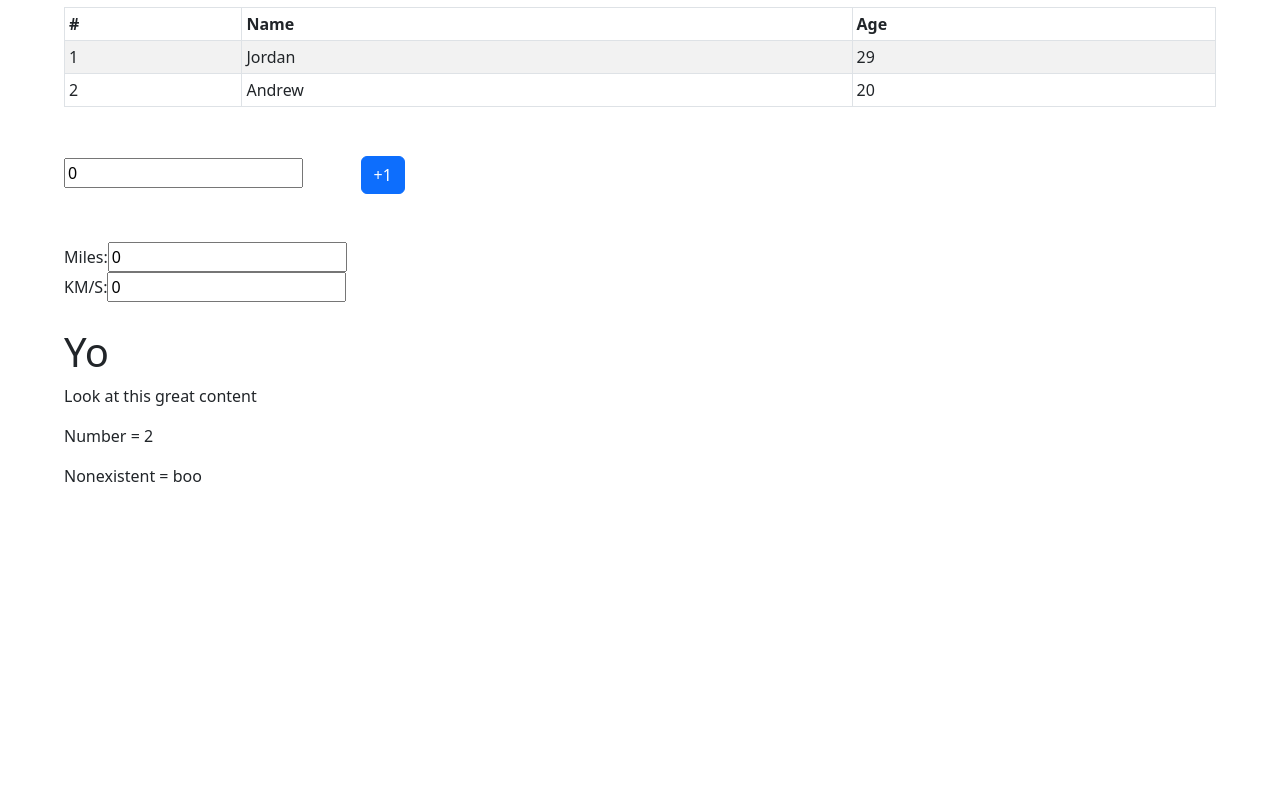
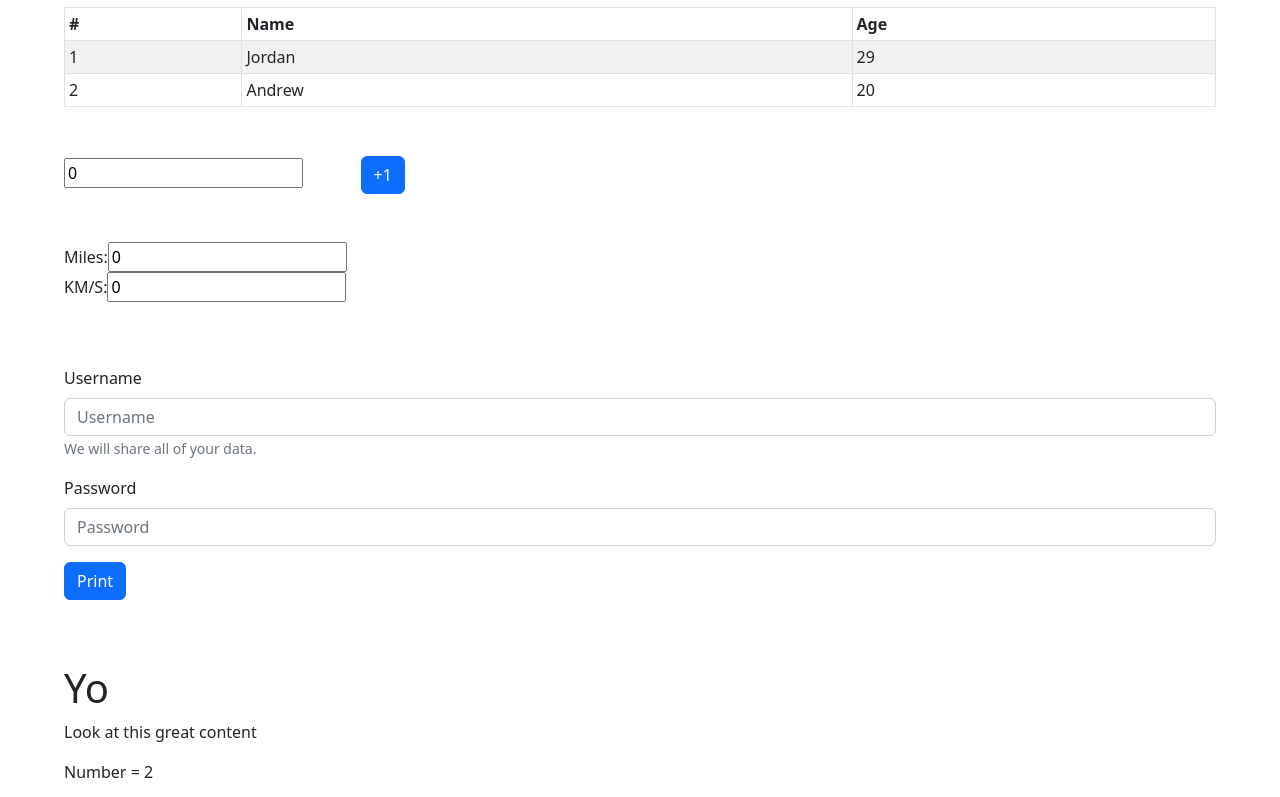
Before and after one commit to braym3/react-demo, a React (Create React App) app: page / in a window 1280 px wide. Shown: the part 511-1308 px from the top of the page. Before the commit the page ends 1024 px from the top, so only its background shows below. Built offline with nearby package versions, Linux system fonts and the light colour scheme.

Commit message:
Added user login state component

```diff
--- a/src/App.css
+++ b/src/App.css
@@ -27,6 +27,11 @@
   margin-right: 5%;
 }
 
+.login{
+  margin-top: 5%;
+  margin-bottom: 5%;
+}
+
 .App-header {
   background-color: #282c34;
   min-height: 100vh;
--- a/src/App.js
+++ b/src/App.js
@@ -7,6 +7,7 @@
 import Trainer from './components/Trainer';
 import ComponentWithProps from './components/ComponentWithProps';
 import Converter from './components/Converter';
+import Login from './components/Login';
 
 function App() { // component - function that returns JSX
   return ( // if you want to return multiple things - put in a div
@@ -16,6 +17,7 @@
       <Trainer/>
       <MyButton />
       <Converter/>
+      <Login/>
       <ComponentWithProps header='Yo' content='Look at this great content' number={2} nonexistent='boo'/>
     </div>
   );
--- /dev/null
+++ b/src/components/Login.jsx
@@ -0,0 +1,38 @@
+import Button from 'react-bootstrap/Button';
+import Form from 'react-bootstrap/Form';
+import { useState } from 'react';
+
+const Login = () => { // saves customers username & password from a login form
+    const [username, setUsername] = useState("");
+    const [password, setPassword] = useState("");
+
+    const printDetails = (e) => {
+        e.preventDefault();
+        alert('Username: ' + username + '\nPassword: ' + password);
+    };
+
+    return(
+        <div className='content login'>
+            <Form>
+                <Form.Group className="mb-3" controlId="formBasicUsername">
+                    <Form.Label>Username</Form.Label>
+                    <Form.Control type="text" placeholder="Username" onChange={(e) => setUsername(e.target.value)}/>
+                    <Form.Text className="text-muted">
+                    We will share all of your data.
+                    </Form.Text>
+                </Form.Group>
+
+                <Form.Group className="mb-3" controlId="formBasicPassword">
+                    <Form.Label>Password</Form.Label>
+                    <Form.Control type="password" placeholder="Password" onChange={(e) => setPassword(e.target.value)}/>
+                </Form.Group>
+                <Button variant="primary" type="submit" onClick={printDetails}>
+                    Print
+                </Button>
+            </Form>
+        </div>
+    );
+
+};
+
+export default Login;
```
